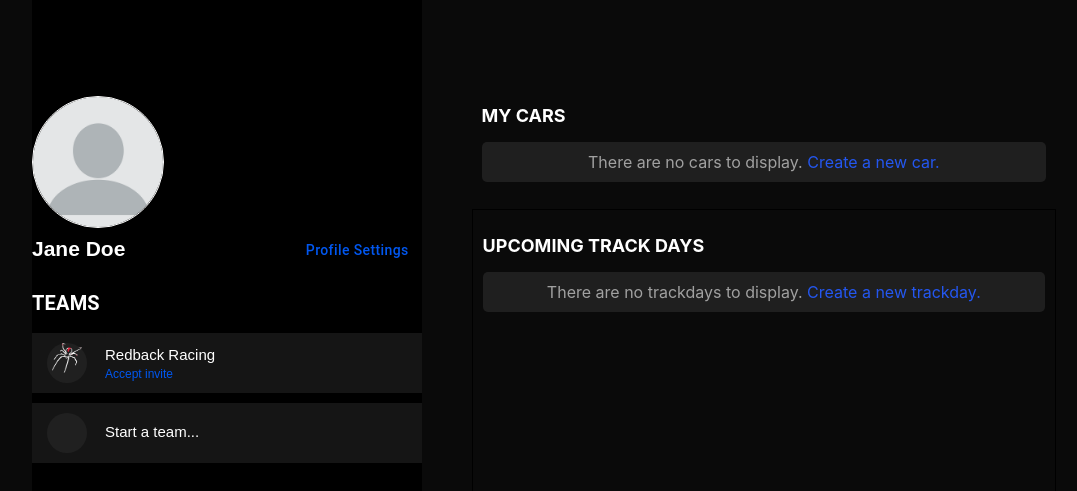
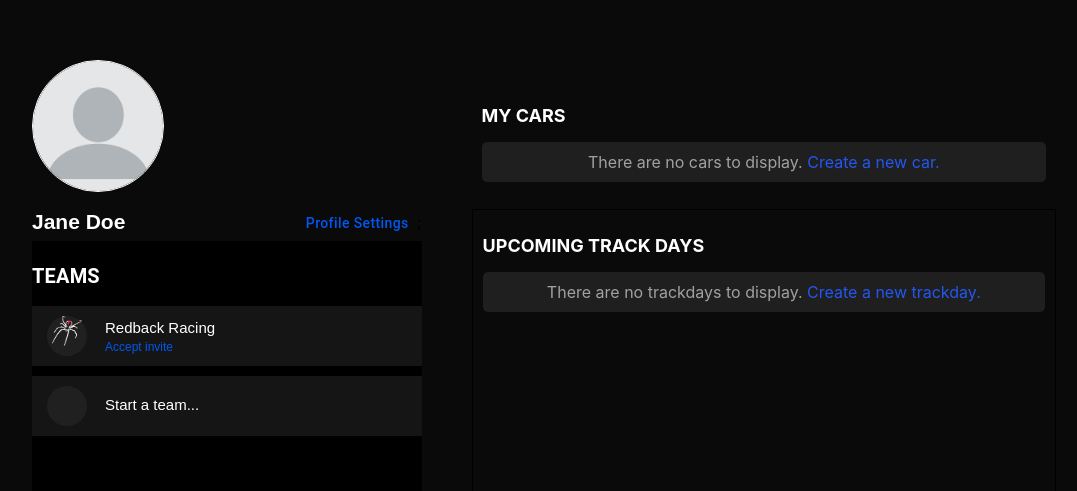
Before and after one commit to danielding3/NMP-rb-userpage, a React (Create React App) app in the folder client/: page / in a window 1280 px wide. Shown: the part 107-598 px from the top of the page, without its empty margins (96-1173 px from the left). Built offline with nearby package versions, Linux system fonts and the light colour scheme.

Commit message:
tweak background & margintop of the container

```diff
--- a/client/src/components/Profile/Profile.module.css
+++ b/client/src/components/Profile/Profile.module.css
@@ -3,7 +3,6 @@
   display: flex;
   flex-direction: column;
   align-items: flex-start;
-  background-color: black;
 }
 
 .pic {
@@ -15,7 +14,7 @@
 
 .picContainer {
   flex: 5;
-  margin-top: 40%
+  margin-top: 120px
 }
 
 .infoContainer {
```
